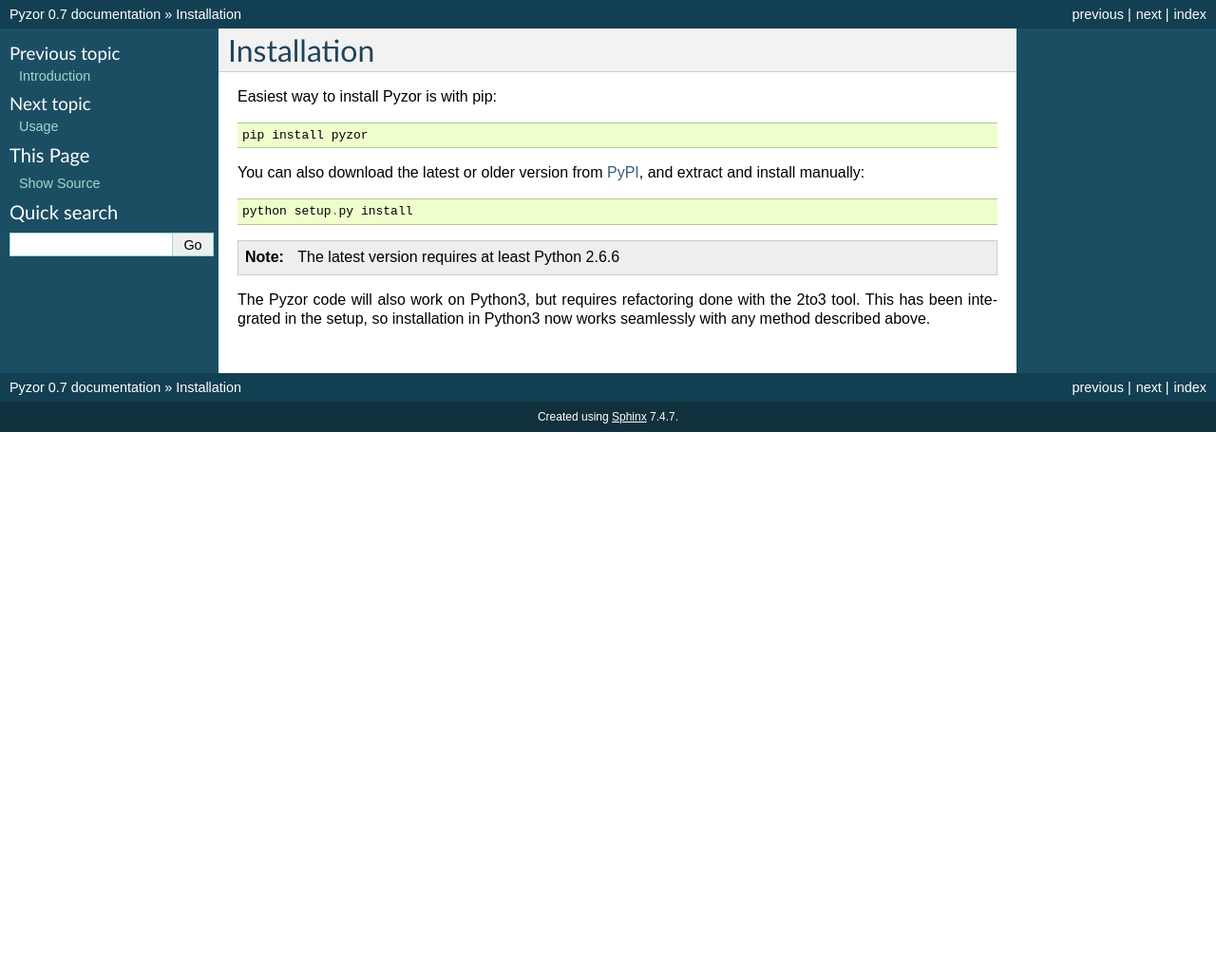
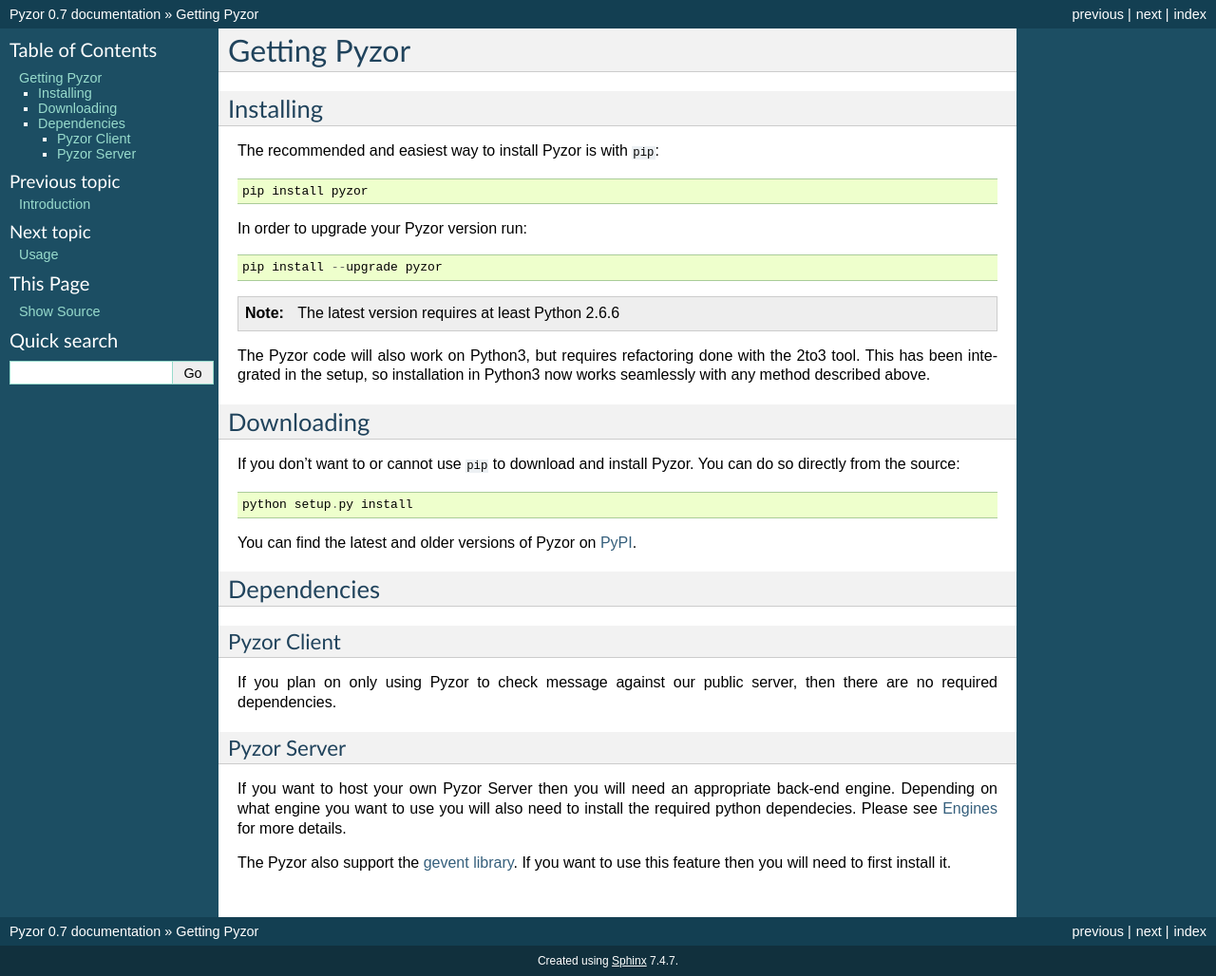
Before and after one commit to SpamExperts/pyzor, a Sphinx documentation site: the page built from docs/installation.rst, in a window 1280 px wide. Shown: the whole page at 95% size. Built offline with Sphinx 7.4.7, drawn with Linux system fonts in a browser that asks for light colours; before the commit the page ends 900 px from its top, so only the background shows below that.

Commit message:
Update documentation.
Add more information about getting the source code and running tests.
Also add more details about Pyzor dependecies and installation
procedure.

```diff
--- a/docs/installation.rst
+++ b/docs/installation.rst
@@ -1,15 +1,15 @@
-Installation
+Getting Pyzor
 ==============
 
-Easiest way to install Pyzor is with pip::
+Installing
+-----------
+The recommended and easiest way to install Pyzor is with ``pip``::
 
     pip install pyzor
 
-You can also download the latest or older version from
-`PyPI <https://pypi.python.org/pypi/pyzor/>`_, and extract and
-install manually::
+In order to upgrade your Pyzor version run::
 
-    python setup.py install
+    pip install --upgrade pyzor
 
 .. note::
 
@@ -18,3 +18,34 @@
 The Pyzor code will also work on Python3, but requires refactoring done with
 the 2to3 tool. This has been integrated in the setup, so installation in
 Python3 now works seamlessly with any method described above.
+
+Downloading
+------------
+
+If you don't want to or cannot use ``pip`` to download and install Pyzor. You
+can do so directly from the source::
+
+    python setup.py install
+
+You can find the latest and older versions of Pyzor on
+`PyPI <https://pypi.python.org/pypi/pyzor>`_.
+
+Dependencies
+-------------
+
+Pyzor Client
+^^^^^^^^^^^^^
+
+If you plan on only using Pyzor to check message against our public server,
+then there are no required dependencies.
+
+Pyzor Server
+^^^^^^^^^^^^^
+
+If you want to host your own Pyzor Server then you will need an appropriate
+back-end engine. Depending on what engine you want to use you will also need
+to install the required python dependecies. Please see :ref:`server-engines`
+for more details.
+
+The Pyzor also support the `gevent library <http://www.gevent.org/>`_. If you
+want to use this feature then you will need to first install it.
```
Also changed, not shown: docs/introduction.rst (+41 -0 lines), pyzor/__init__.py (line endings or trailing spaces), 1 other file.
